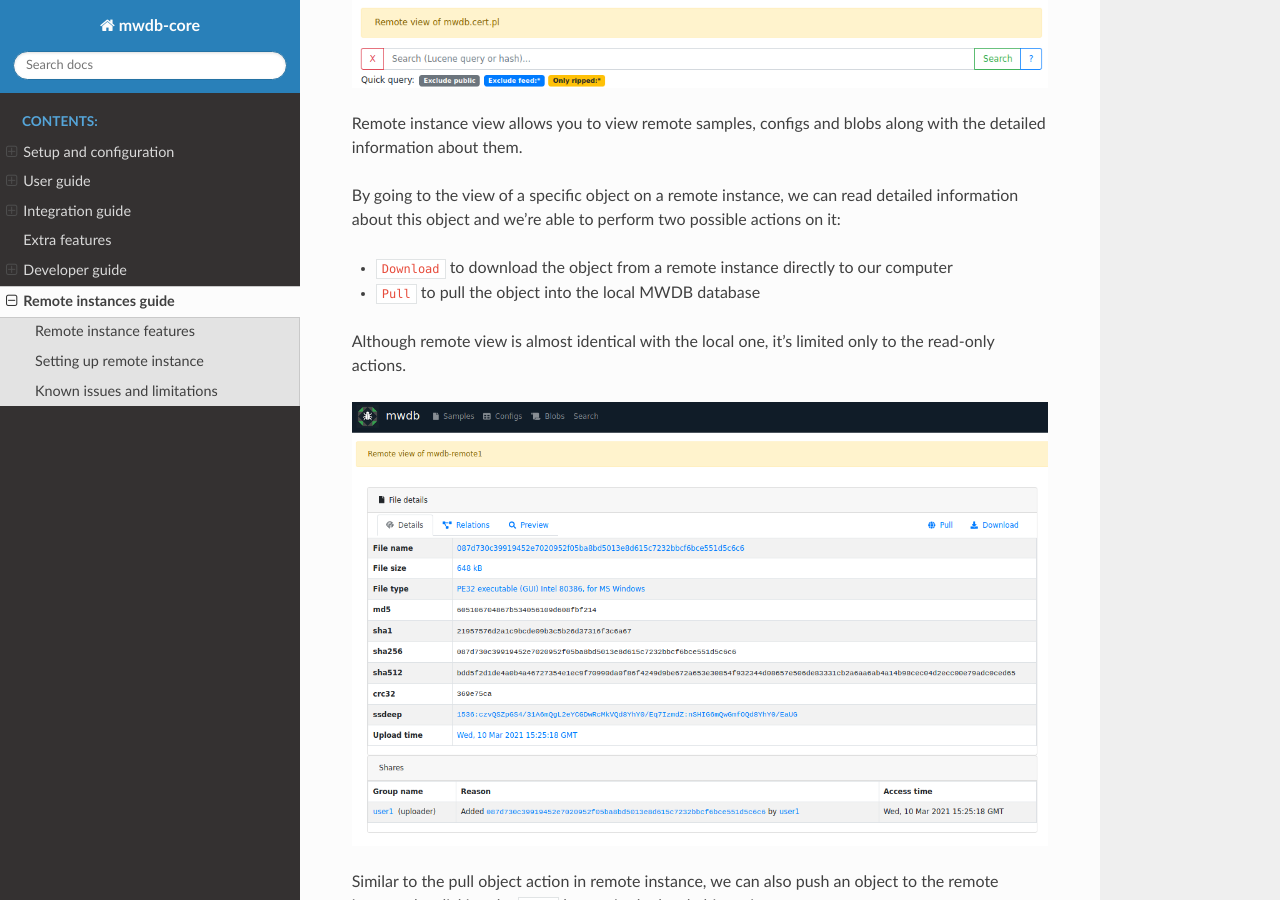
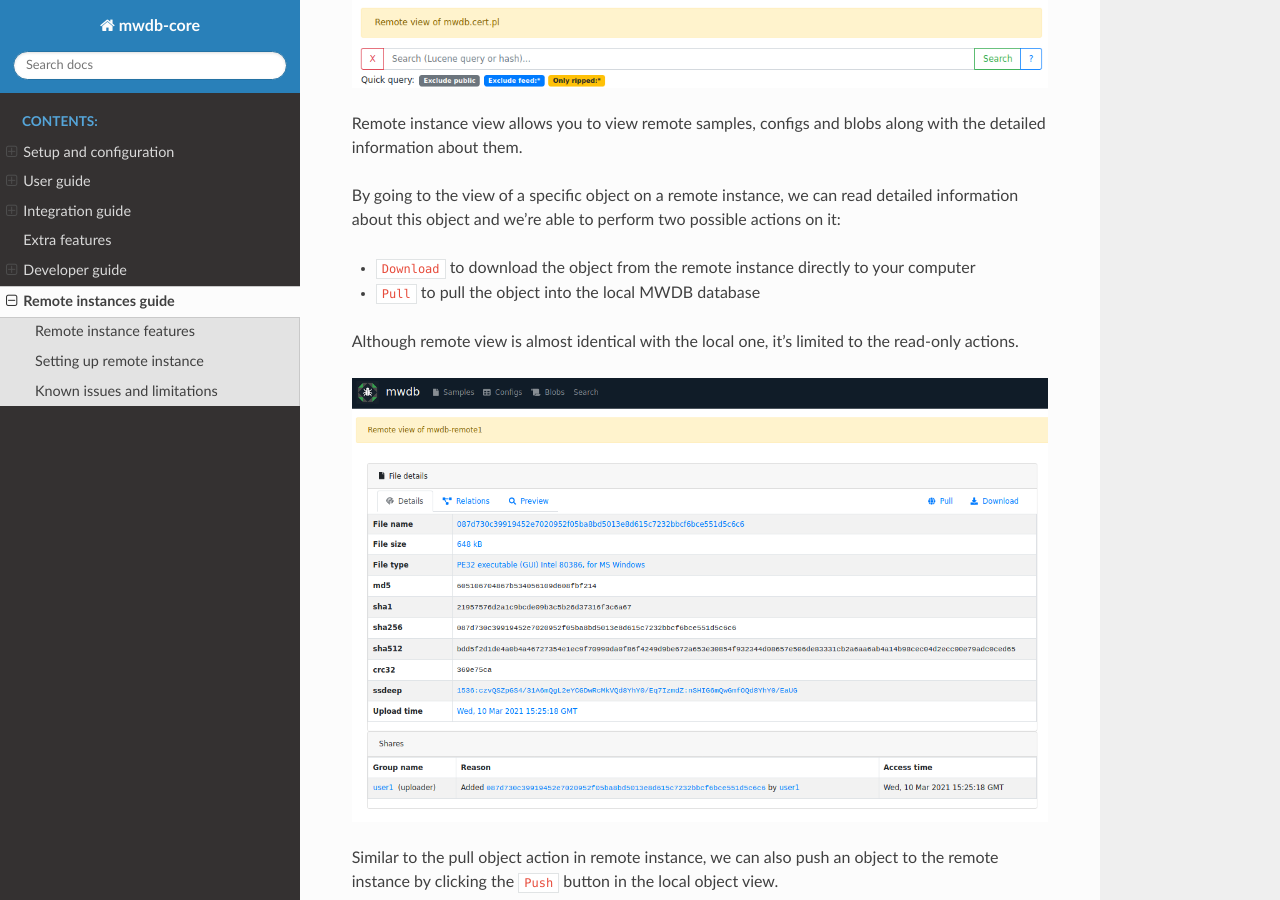
Before and after one commit to CERT-Polska/mwdb-core, a Sphinx documentation site: the page built from docs/remotes-guide.rst, in a window 1280 px wide and 900 px high, scrolled down 1081 px. Built offline with Sphinx 7.4.7 and the Read the Docs theme 2.0.0, drawn with Linux system fonts in a browser that asks for light colours.

Commit message:
Update remotes-guide.rst

```diff
--- a/docs/remotes-guide.rst
+++ b/docs/remotes-guide.rst
@@ -43,10 +43,10 @@
 By going to the view of a specific object on a remote instance, we can read detailed information about this object
 and we're able to perform two possible actions on it:
 
-* ``Download`` to download the object from a remote instance directly to our computer
+* ``Download`` to download the object from the remote instance directly to your computer
 * ``Pull`` to pull the object into the local MWDB database
 
-Although remote view is almost identical with the local one, it's limited only to the read-only actions.
+Although remote view is almost identical with the local one, it's limited to the read-only actions.
 
 .. image:: ./_static/remote-object-pull.png
    :target: ./_static/remote-object-pull.png
```
